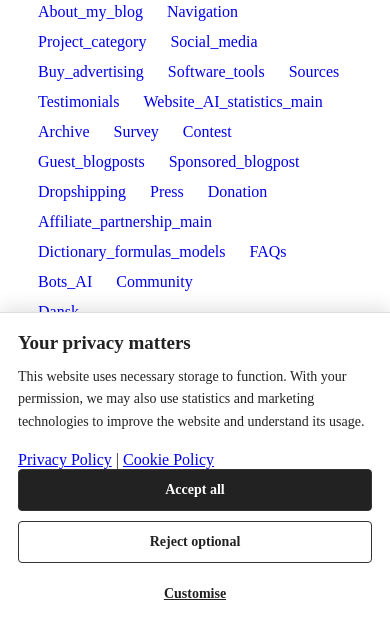
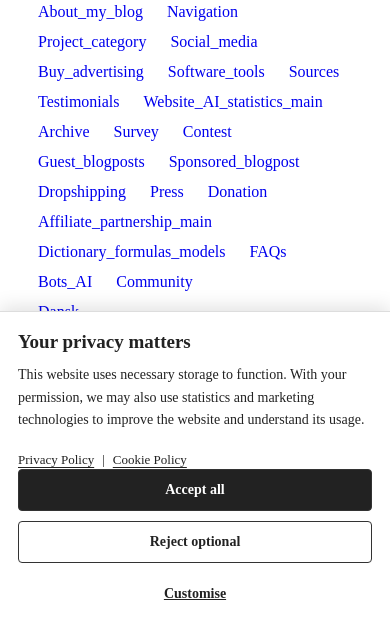
Before and after one commit to Structura2026/structura2026, a plain HTML site: page index.html in a window 390 px wide. Shown: the part 211-844 px from the top of the page. Drawn offline with Linux system fonts and the light colour scheme; no server answers.

Commit message:
Update consent.css

```diff
--- a/consent.css
+++ b/consent.css
@@ -299,4 +299,28 @@
     right: 10px;
     bottom: 10px;
   }
+   .consent-policy-links {
+  display: flex;
+  flex-wrap: wrap;
+  align-items: center;
+  gap: 8px;
+  margin-top: 14px;
+  font-size: 13px;
+  line-height: 1.5;
 }
+
+.consent-policy-links a {
+  color: inherit;
+  text-decoration: underline;
+  text-underline-offset: 3px;
+}
+
+.consent-policy-links a:hover {
+  text-decoration-thickness: 2px;
+}
+
+.consent-policy-links a:focus-visible {
+  outline: 2px solid currentColor;
+  outline-offset: 3px;
+}
+}
```
